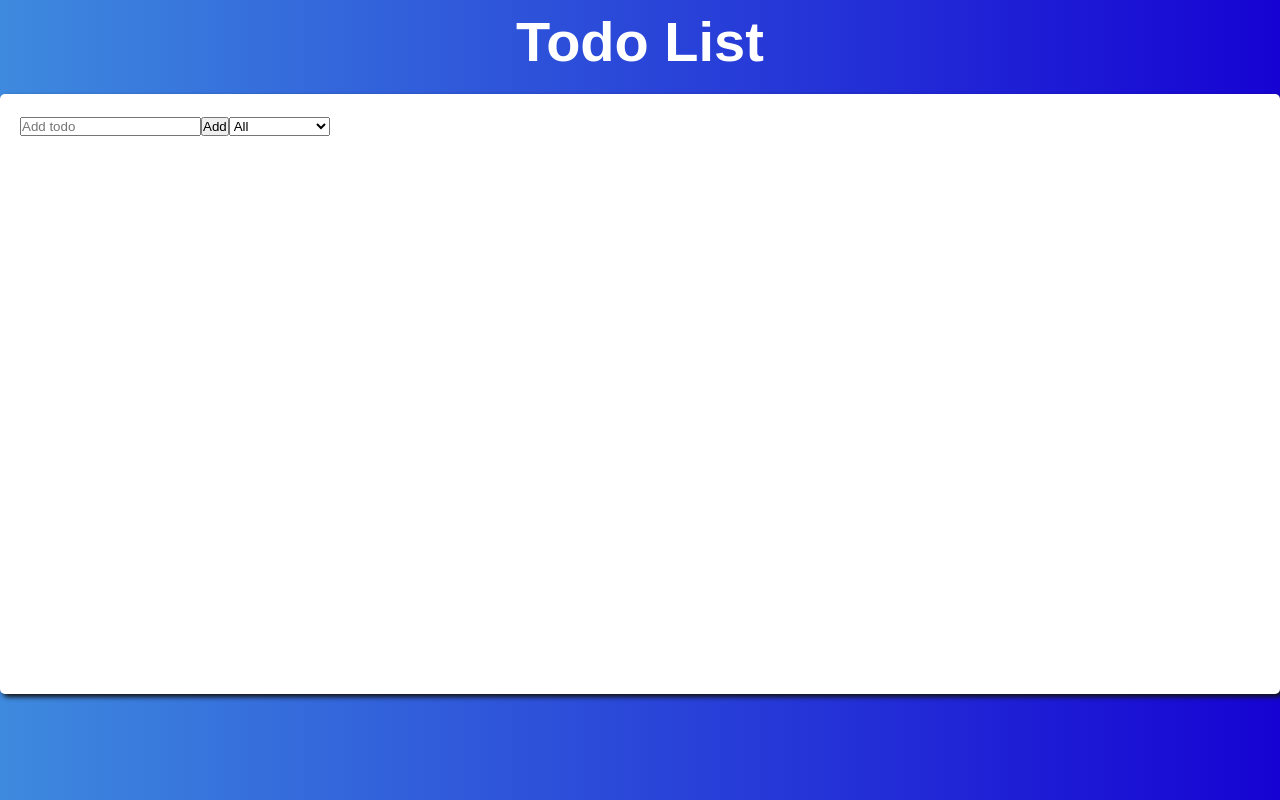
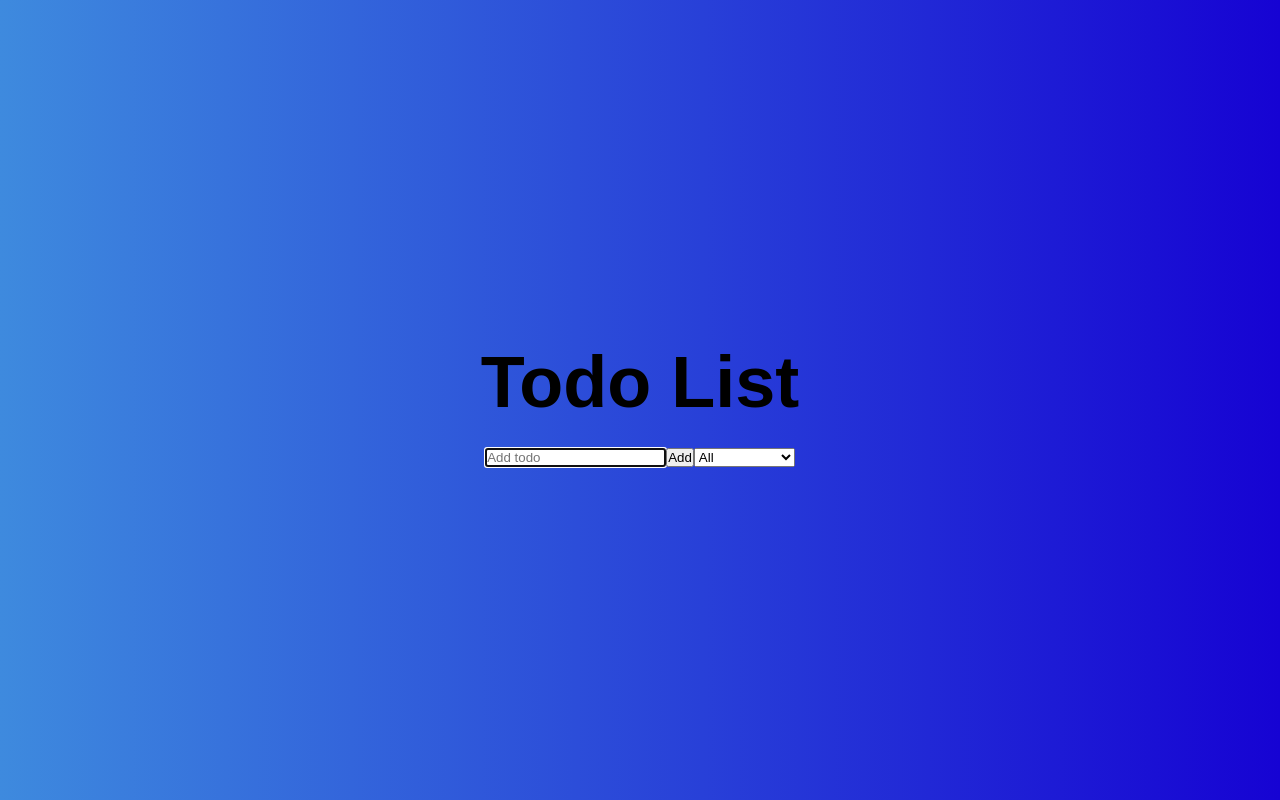
Before and after one commit to Hoang0211/to-do-list, a React (Create React App) app: page / in a window 1280 px wide. Built offline with nearby package versions, Linux system fonts and the light colour scheme.

Commit message:
add styles folder

```diff
--- a/src/index.js
+++ b/src/index.js
@@ -1,7 +1,7 @@
 import React from "react";
 import ReactDOM from "react-dom";
 
-import "./index.css";
 import App from "./App";
+import "./styles/_global.scss";
 
 ReactDOM.render(<App />, document.getElementById("root"));
--- /dev/null
+++ b/src/styles/_global.scss
@@ -0,0 +1,49 @@
+@import "./variables";
+@import "./mixins";
+@import "./typography";
+
+*,
+*::before,
+*::after {
+  margin: 0;
+  padding: 0;
+  box-sizing: border-box;
+}
+
+html {
+  font-size: 24px;
+  font-family: sans-serif, monospace;
+  line-height: 1.5;
+  background: $clr-bg;
+  color: $clr-dark;
+  scroll-behavior: smooth;
+
+  @include lgMaxBreakPoint {
+    font-size: 20px;
+  }
+
+  @include mdMaxBreakPoint {
+    font-size: 16px;
+  }
+
+  @include smMaxBreakPoint {
+    font-size: 12px;
+  }
+}
+
+a {
+  text-decoration: none;
+}
+
+li {
+  list-style: none;
+}
+
+.app {
+  min-height: 100vh;
+  width: 100%;
+  display: flex;
+  flex-direction: column;
+  justify-content: center;
+  align-items: center;
+}
--- /dev/null
+++ b/src/styles/_mixins.scss
@@ -0,0 +1,43 @@
+@import "./variables";
+
+@mixin smMaxBreakPoint {
+  @media (max-width: $screen-sm) {
+    @content;
+  }
+}
+
+@mixin mdMaxBreakPoint {
+  @media (max-width: $screen-md) {
+    @content;
+  }
+}
+
+@mixin lgMaxBreakPoint {
+  @media (max-width: $screen-lg) {
+    @content;
+  }
+}
+
+@mixin xlMaxBreakPoint {
+  @media (max-width: $screen-xl) {
+    @content;
+  }
+}
+
+@mixin xxlMaxBreakPoint {
+  @media (max-width: $screen-xxl) {
+    @content;
+  }
+}
+
+@mixin customMinBreakPoint($size) {
+  @media (min-width: ($size + "px")) {
+    @content;
+  }
+}
+
+@mixin customMaxBreakPoint($size) {
+  @media (max-width: ($size + "px")) {
+    @content;
+  }
+}
--- /dev/null
+++ b/src/styles/_typography.scss
@@ -0,0 +1,12 @@
+@import "./variables";
+@import "./mixins";
+
+h1 {
+  font-size: $fs-h1;
+  font-weight: bold;
+}
+
+p,
+span {
+  font-size: $fs-p;
+}
--- /dev/null
+++ b/src/styles/_variables.scss
@@ -0,0 +1,21 @@
+// Screen sizes
+$screen-sm: 576px;
+$screen-md: 768px;
+$screen-lg: 992px;
+$screen-xl: 1200px;
+$screen-xxl: 1300px;
+$screen-full: 1400px;
+
+// Font
+$fs-h1: 3rem;
+$fs-p: 1rem;
+$fs-icon: 1rem;
+
+// Colors
+$clr-dark: #000000;
+$clr-light: #ffffff;
+$clr-primary: #126bfe;
+$clr-bg: linear-gradient(90deg, #3e8ade, #1603d3);
+
+// Border
+$bd-line: 1px solid $clr-dark;
```
Also changed, not shown: src/index.scss (renamed from src/index.css).
